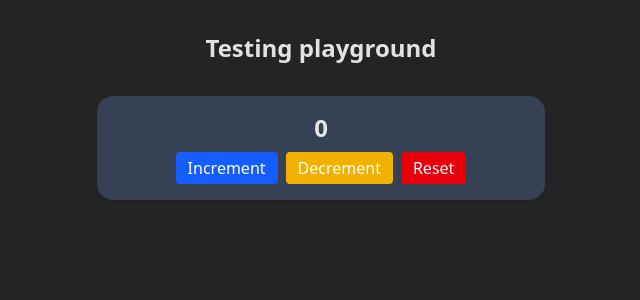
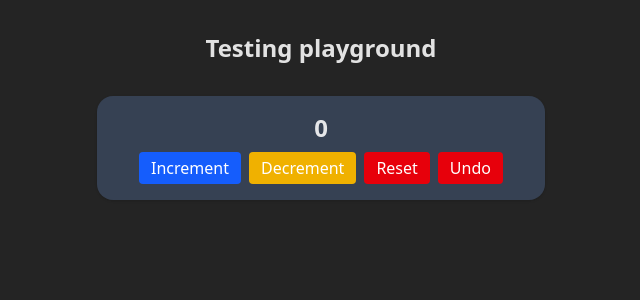
Before and after one commit to niclasborrmannsyntax/advanced-react, a React (Vite) app: page /testing in a window 1280 px wide. Shown: the top 300 px of the page, without its empty margins (319-959 px from the left). Built offline with nearby package versions, Linux system fonts and the light colour scheme.

Commit message:
testing updates

```diff
--- a/src/testing/components/Counter.tsx
+++ b/src/testing/components/Counter.tsx
@@ -20,7 +20,7 @@ export default function Counter({
         </button>
         <button
           className="px-3 py-1 bg-yellow-500 text-white rounded"
-          onClick={() => setCount((c) => c - 1)}
+          onClick={() => setCount((c) => (c > 0 ? c - 1 : 0))}
         >
           Decrement
         </button>
@@ -30,6 +30,12 @@ export default function Counter({
         >
           Reset
         </button>
+        <button
+          className="px-3 py-1 bg-red-600 text-white rounded"
+          onClick={() => setCount(0)}
+        >
+          Undo
+        </button>
       </div>
     </div>
   );
```
Also changed, not shown: 2 other files (tests, documents, lock files or other folders).
